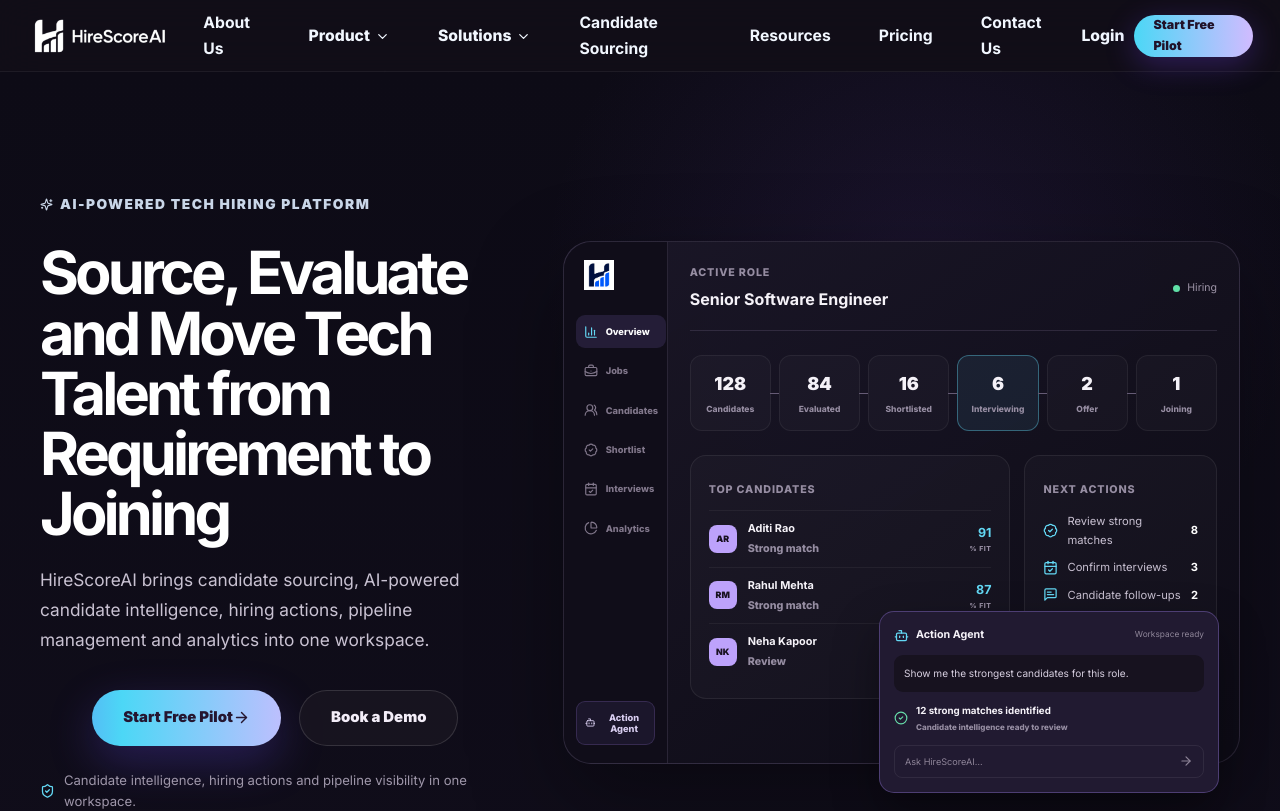
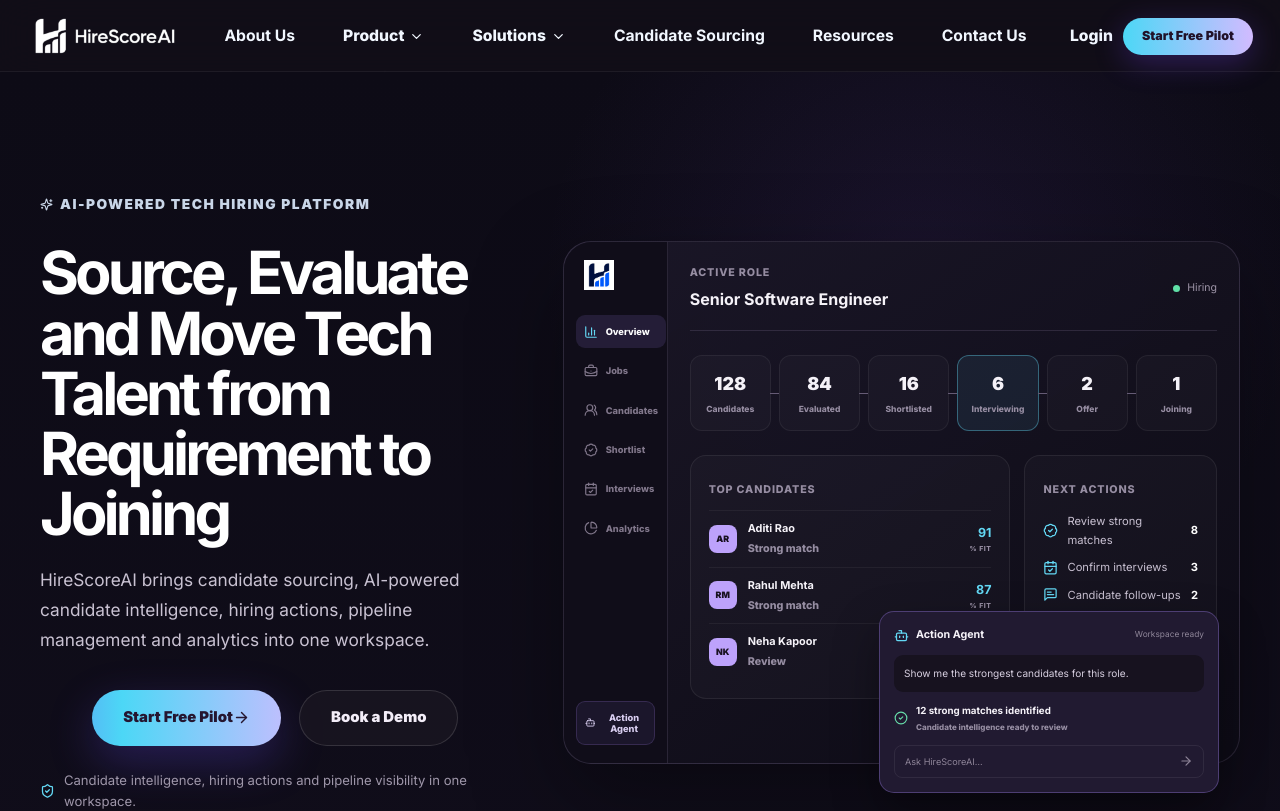
Before and after one commit to hirescoreaiats-ctrl/Website-design, a React (Vite) app: page / in a window 1280 px wide. Shown: the top 811 px of the page. Built offline with nearby package versions, Linux system fonts and the light colour scheme.

Commit message:
Remove pricing from primary navigation

```diff
--- a/src/App.jsx
+++ b/src/App.jsx
@@ -878,7 +878,6 @@
           <Dropdown label="Solutions" base="/solutions" items={solutionNavItems} />
           <Link href="/request-candidate-sourcing">Candidate Sourcing</Link>
           <Link href="/resources">Resources</Link>
-          <Link href="/pricing">Pricing</Link>
           <Link href="/contact">Contact Us</Link>
         </nav>
         <div className="navActions">
@@ -891,7 +890,7 @@
       </div>
       {open && (
         <nav className="mobileNav" aria-label="Mobile navigation">
-          {['/', '/product/hirescore-ai', '/product/jd-manager', '/solutions', '/request-candidate-sourcing', '/resources', '/pricing', '/contact'].map((path) => (
+          {['/', '/product/hirescore-ai', '/product/jd-manager', '/solutions', '/request-candidate-sourcing', '/resources', '/contact'].map((path) => (
             <Link key={path} href={path} onClick={() => setOpen(false)}>{labelFor(path)}</Link>
           ))}
           <a className="btn btnPrimary" href={PILOT_MAILTO}>Start Free Pilot</a>
```
